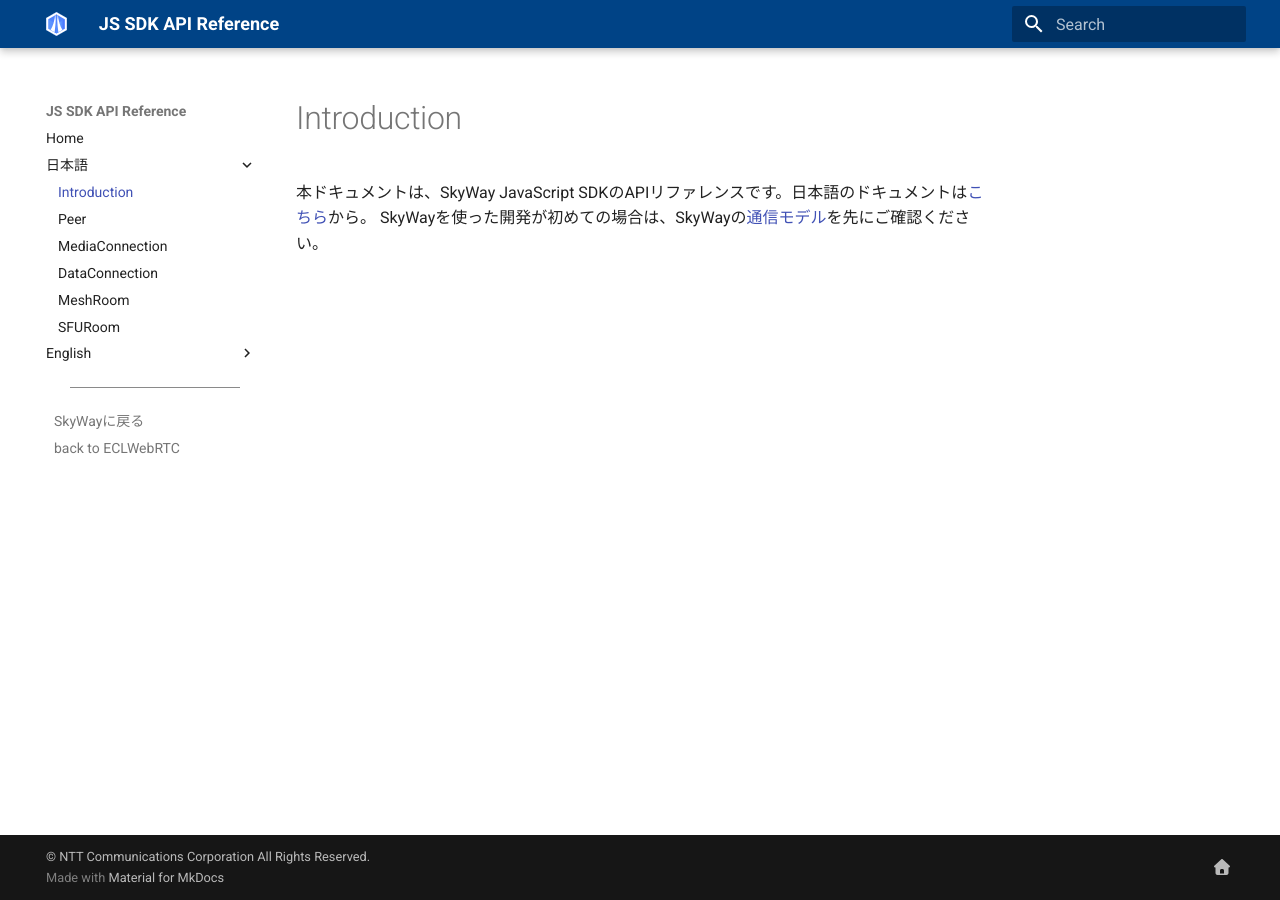
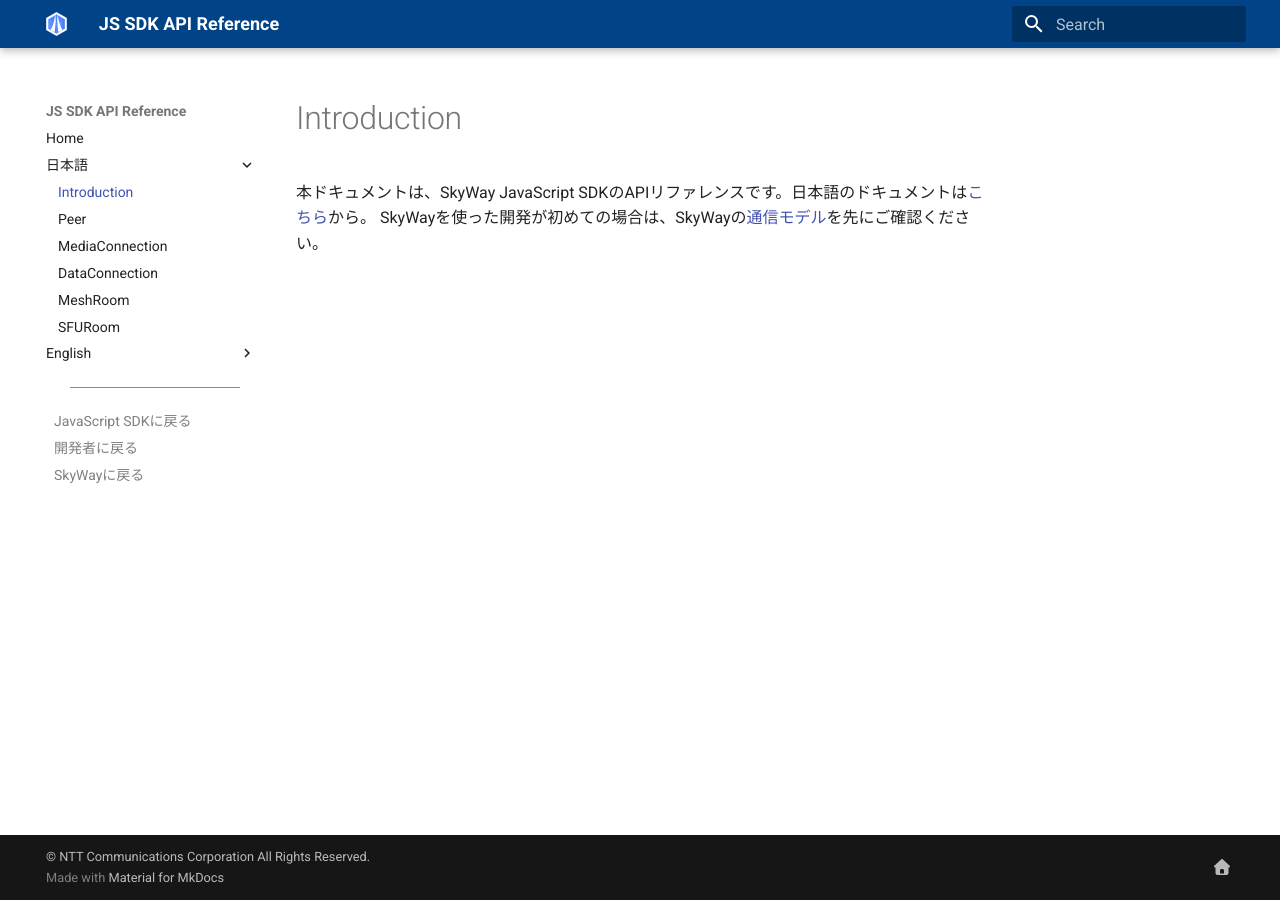
Before and after one commit to skyway/skyway-js-sdk-doc, an MkDocs documentation site: the page built from docs/ja/index.md, in a window 1280 px wide. Built offline with MkDocs 1.6.1 and Material for MkDocs 9.7.7, drawn with Linux system fonts in a browser that asks for light colours; old or Windows-style settings are respelled for this version of MkDocs; some of the changed lines change nothing that is shown.

Commit message:
Fix up naughty customize

```diff
--- a/docs/css/custom.css
+++ b/docs/css/custom.css
@@ -1,20 +1,19 @@
-.md-header {
-  background-color: #004386 !important
+/* ヘッダの帯色をテーマカラーに */
+.md-header.-skyway {
+  background-color: #004386;
 }
-.en .ja-item, .ja .en-item {
+
+/* フッタナビは不要 */
+.md-footer-nav.-skyway {
   display: none;
 }
-.root .hidden-root-item {
-  display: none;
-}
-.md-nav__list hr {
+
+/* サイドバーの独自追加リンクへのスタイル */
+.md-nav__list hr.-skyway {
   border-top: 1px solid #8a8a8a;
   margin: 1.2rem;
   height: 0px;
 }
-.md-footer-nav__inner {
-  display: none;
+.md-nav__link.-skyway {
+  color: rgba(0, 0, 0, .5);
 }
-.md-nav__link.backlink {
-  color: rgba(0,0,0,0.54);
-}
--- a/docs/javascript/custom.js
+++ b/docs/javascript/custom.js
@@ -1,41 +1,100 @@
-document.addEventListener('DOMContentLoaded', function(){
-  // Identifies the language from URL.
-  let langInURL = location.href.match(/(skyway-js-sdk-doc|:8000)\/(\w{2})\//);
-  langInURL = langInURL && langInURL[2];
-  let html = document.getElementsByTagName('html')[0];
-  switch (langInURL) {
-    case 'ja':
-      html.classList.add('ja');
-      break;
-    case 'en':
-      html.classList.add('en');
-      break;
+/**
+ * # やりたいこと
+ * - ヘッダの色をSkyWayカラーに
+ * - 以下3リンクをサイドバーに追加 + 多言語対応
+ *   - https://webrtc.ecl.ntt.com/js-sdk.html
+ *   - https://webrtc.ecl.ntt.com/developer.html
+ *   - https://webrtc.ecl.ntt.com/
+ *   - たとえば /en を回遊中の場合は、それぞれ /en のもの + 表記も
+ * - フッタのナビゲーションの無効化
+ * - 最下部のソーシャルリンクのHOMEのリンク先を多言語対応
+ *
+ * どれも mkdocs.ymlでは変更できない機能のため手動対応
+ */
+
+const SKYWAY_MODIFIER = '-skyway';
+document.addEventListener('DOMContentLoaded', function() {
+  const siteUrl = 'https://webrtc.ecl.ntt.com/';
+  // find /en/ or /ja/ or...
+  const langInPathname = /\/([a-z]{2})\//.exec(location.pathname);
+  // default is ja
+  const lang = langInPathname !== null ? langInPathname[1] : 'ja';
+  const isRoot = langInPathname === null;
+
+  fixHeaderStyle();
+  appendSideBarLink(lang, isRoot, siteUrl);
+  disableFooterNavigation();
+  fixFooterNavigationSocialHomeLink(lang, siteUrl);
+});
+
+function fixHeaderStyle() {
+  document.querySelector('.md-header').classList.add(SKYWAY_MODIFIER);
+}
+
+function appendSideBarLink(lang, isRoot, siteUrl) {
+  const langData = {
+    ja: {
+      sdk: 'JavaScript SDKに戻る',
+      developer: '開発者に戻る',
+      home: 'SkyWayに戻る',
+    },
+    en: {
+      sdk: 'back to JavaScript SDK',
+      developer: 'back to Developer',
+      home: 'back to ECLWebRTC',
+    },
+  };
+  const navData = [
+    { key: 'sdk', path: 'js-sdk.html', icon: 'arrow-left' },
+    { key: 'developer', path: 'developer.html', icon: 'arrow-left' },
+    { key: 'home', path: '', icon: 'home' },
+  ];
+
+  // combine nav and lang data
+  const links = navData.map(nav => {
+    const path = lang === 'ja' ? nav.path : `${lang}/${nav.path}`;
+    return {
+      icon: nav.icon,
+      text: langData[lang][nav.key],
+      href: siteUrl + path,
+    };
+  });
+
+  const dest = document.querySelector('.md-nav__list');
+  const frag = document.createElement('div');
+  // hr between original nav and our custom nav
+  frag.innerHTML = `<li><hr class="${SKYWAY_MODIFIER}"></li>`;
+
+  // root only needs home
+  if (isRoot) {
+    const link = links.pop();
+    frag.innerHTML += createLinkHtml(link);
+  } else {
+    for (const link of links) {
+      frag.innerHTML += createLinkHtml(link);
+    }
   }
 
-  let isRoot = !langInURL;
-  if (isRoot) {
-    html.classList.add('root');
+  dest.innerHTML += frag.innerHTML;
+
+  function createLinkHtml({ href, text, icon }) {
+    return `<li class="md-nav__item">
+      <a href=${href} class="md-nav__link ${SKYWAY_MODIFIER}">
+        <span class="fa fa-${icon}"></span>
+        ${text}
+      </a>
+    </li>`;
   }
+}
 
-  let baseHtml = '';
-  let customHtml = '';
+function disableFooterNavigation() {
+  document.querySelector('.md-footer-nav').classList.add(SKYWAY_MODIFIER);
+}
 
-  // Switch the side menu.
-  baseHtml = document.querySelector('.md-nav__list');
-  customHtml
-    = '<hr>'
-    + '<li class="md-nav__item ja-item hidden-root-item"><a href="https://webrtc.ecl.ntt.com/js-sdk.html" class="md-nav__link backlink"><span class="fa fa-arrow-left"></span> JavaScript SDKに戻る</li>'
-    + '<li class="md-nav__item ja-item hidden-root-item"><a href="https://webrtc.ecl.ntt.com/developer.html" class="md-nav__link backlink"><span class="fa fa-arrow-left"></span> 開発者に戻る</li>'
-    + '<li class="md-nav__item ja-item"><a href="https://webrtc.ecl.ntt.com/" class="md-nav__link backlink"><span class="fa fa-home"></span> SkyWayに戻る</li>'
-    + '<li class="md-nav__item en-item hidden-root-item"><a href="https://webrtc.ecl.ntt.com/en/js-sdk.html" class="md-nav__link backlink"><span class="fa fa-arrow-left"></span> back to JavaScript SDK</li>'
-    + '<li class="md-nav__item en-item hidden-root-item"><a href="https://webrtc.ecl.ntt.com/en/developer.html" class="md-nav__link backlink"><span class="fa fa-arrow-left"></span> back to Developer</li>'
-    + '<li class="md-nav__item en-item"><a href="https://webrtc.ecl.ntt.com/en/" class="md-nav__link backlink"><span class="fa fa-home"></span> back to ECLWebRTC</li>';
-  baseHtml.innerHTML += customHtml;
+function fixFooterNavigationSocialHomeLink(lang, siteUrl) {
+  // default
+  if (lang === 'ja') { return; }
 
-  // Switch the social link on footer.
-  baseHTML = document.querySelector('.md-footer-social__link');
-  if (html.classList.contains('en')) {
-    baseHTML.href = "https://webrtc.ecl.ntt.com/en/";
-  }
-
-});
+  const link = document.querySelector('.md-footer-social__link.fa.fa-home');
+  link.href = `${siteUrl}${lang}`;
+}
```
